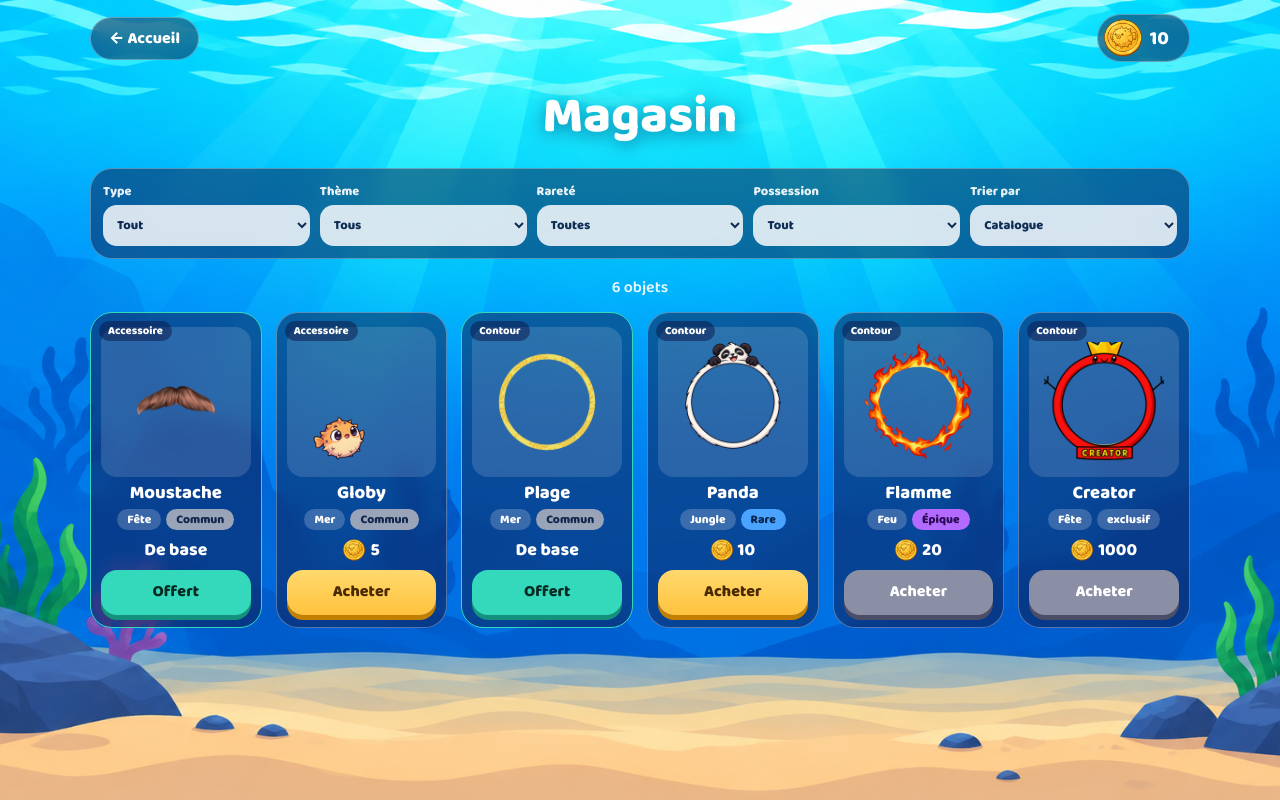
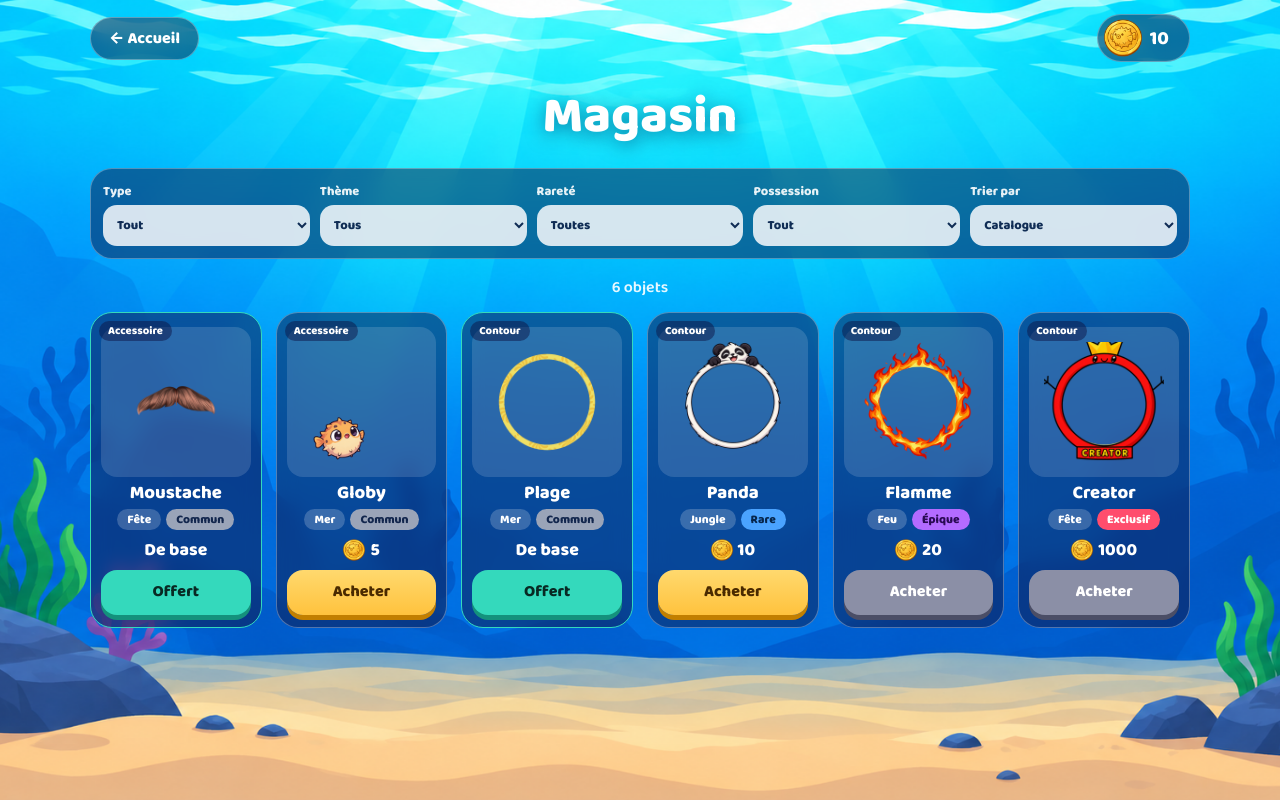
Before and after one commit to timotheespinette/Spity, a plain HTML site: page spity-magasin.html in a window 1280 px wide. Drawn offline with Linux system fonts and the light colour scheme.

Commit message:
Add 'exclusif' rarity to RARETES array

```diff
--- a/spity-magasin.html
+++ b/spity-magasin.html
@@ -35,6 +35,7 @@ h1{margin:14px 0 10px;text-align:center;font-size:clamp(2rem,6vw,3.2rem);text-sh
 .tag{padding:1px 10px;border-radius:999px;font-size:.75rem;font-weight:800;background:rgba(255,255,255,.2)}
 .r-commun{background:#9aa4b8;color:#12264d}.r-rare{background:#4aa3ff;color:#06264d}
 .r-epique{background:#b36bff;color:#2a0a54}.r-legendaire{background:var(--sun);color:#4a2a00}
+.r-exclusif{background:#ff4d6d;color:#fff}
 .type{position:absolute;top:8px;left:8px;padding:1px 9px;border-radius:999px;font-size:.7rem;font-weight:800;background:var(--glass)}
 .price{display:flex;align-items:center;gap:5px;font-weight:800;font-size:1.1rem}.price img{width:22px;height:22px}
 .btn{width:100%;padding:9px 10px 11px;border-radius:16px;font-weight:800;font-size:1rem;color:#4a2a00;
@@ -73,7 +74,7 @@ background:#fff;color:#12264d;padding:10px 18px;border-radius:14px;font-weight:6
 
 <script src="spity-avatar.js"></script>
 <script>
-var RARETES=[["commun","Commun"],["rare","Rare"],["epique","Épique"],["legendaire","Légendaire"]];
+var RARETES=[["commun","Commun"],["rare","Rare"],["epique","Épique"],["legendaire","Légendaire"],["exclusif","Exclusif"]];
 var ORDRE={};RARETES.forEach(function(r,i){ORDRE[r[0]]=i});
 function $(i){return document.getElementById(i)}
 function toast(t){var e=$("toast");e.textContent=t;e.classList.add("on");clearTimeout(toast.t);toast.t=setTimeout(function(){e.classList.remove("on")},2200)}
```
